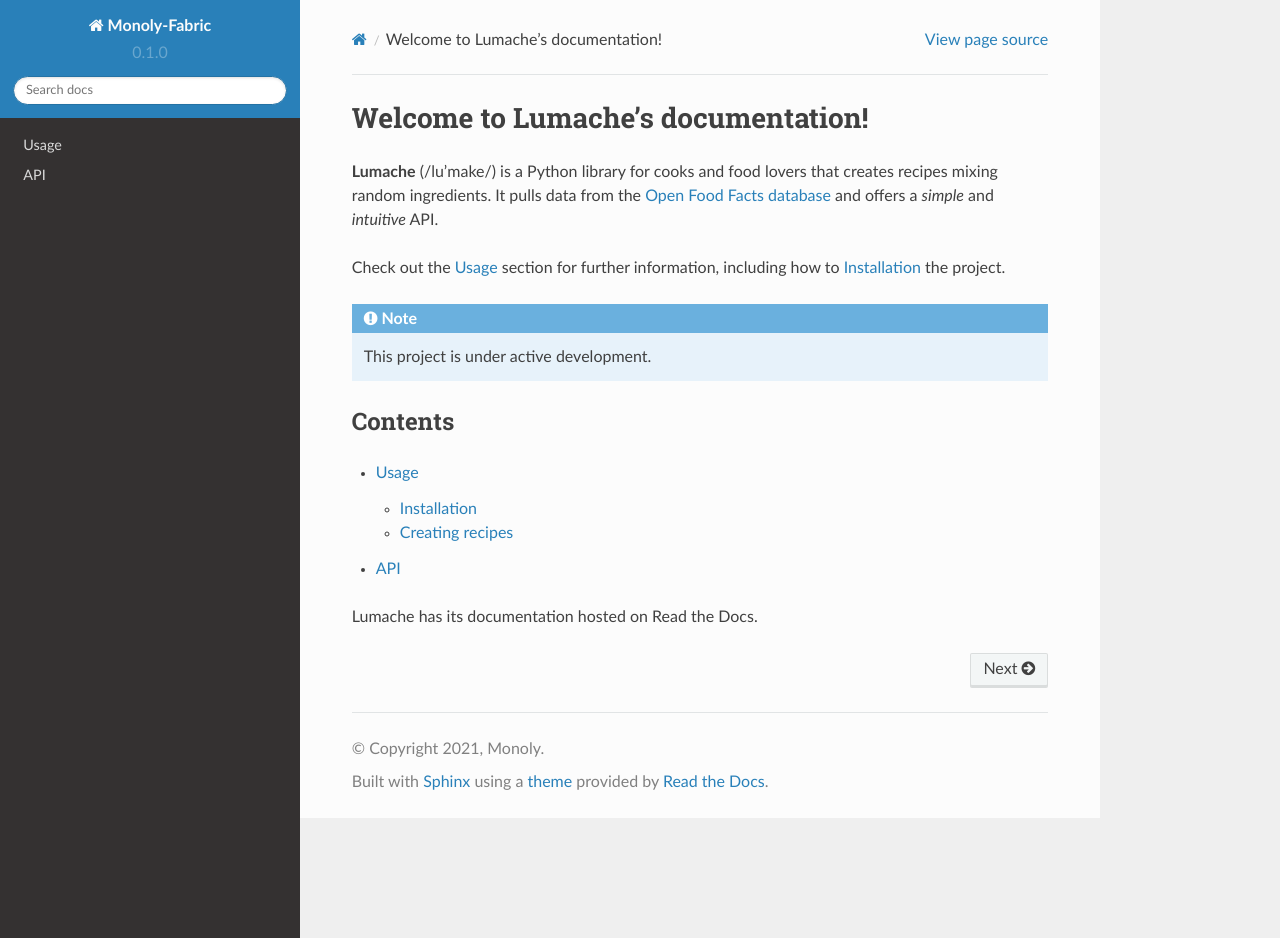
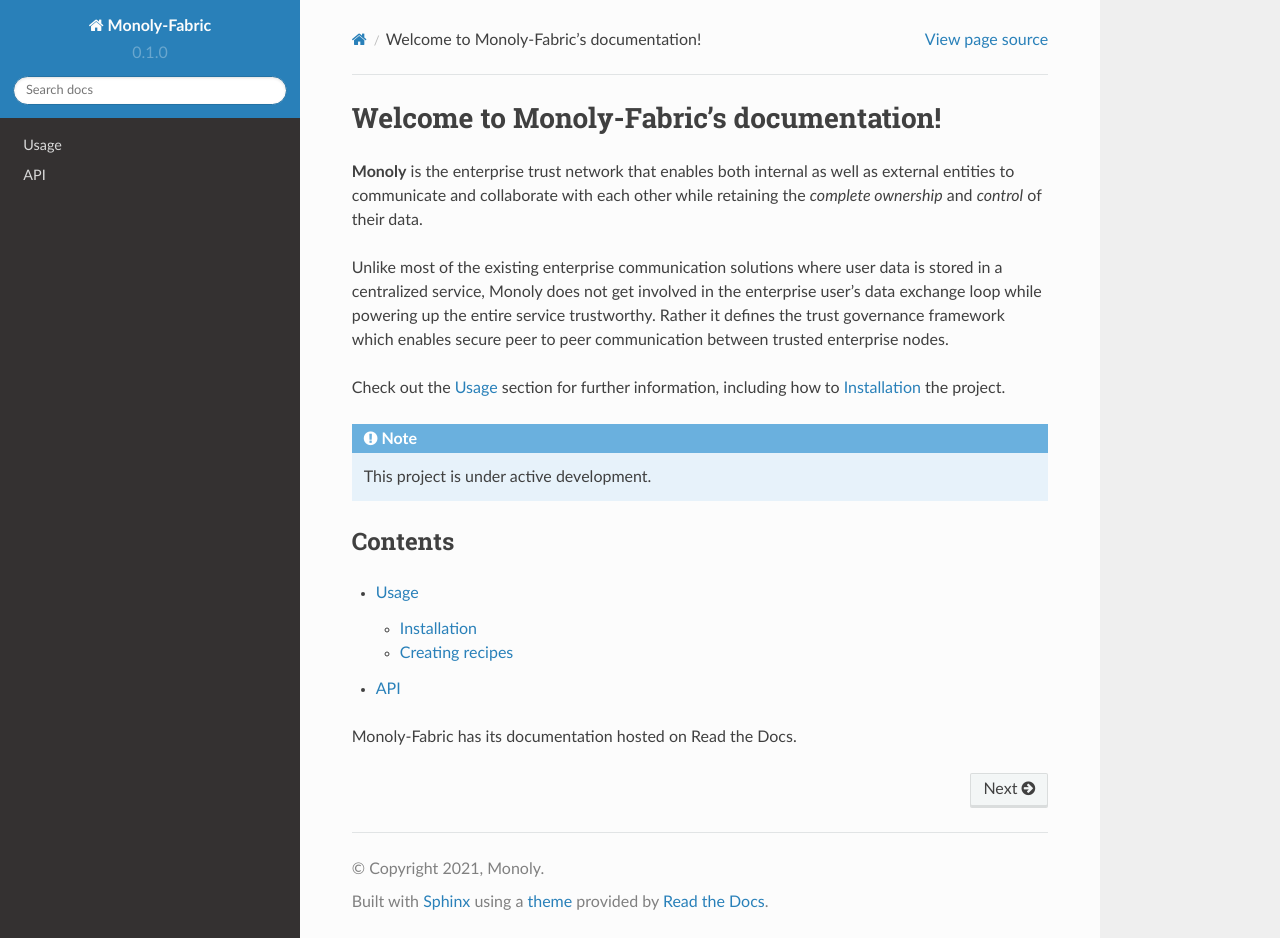
Before and after one commit to jun-test-1234/Monoly-Fabric, a Sphinx documentation site: the page built from docs/source/index.rst, in a window 1280 px wide and 938 px high. Built offline with Sphinx 7.4.7 and the Read the Docs theme 2.0.0, drawn with Linux system fonts in a browser that asks for light colours.

Commit message:
Update index.rst

```diff
--- a/docs/source/index.rst
+++ b/docs/source/index.rst
@@ -1,10 +1,12 @@
-Welcome to Lumache's documentation!
+Welcome to Monoly-Fabric's documentation!
 ===================================
 
-**Lumache** (/lu'make/) is a Python library for cooks and food lovers
-that creates recipes mixing random ingredients.
-It pulls data from the `Open Food Facts database <https://world.openfoodfacts.org/>`_
-and offers a *simple* and *intuitive* API.
+**Monoly** is the enterprise trust network that enables both internal as well as external entities
+to communicate and collaborate with each other while retaining the *complete ownership* and *control* of their data.
+
+Unlike most of the existing enterprise communication solutions where user data is stored in a centralized service,
+Monoly does not get involved in the enterprise user’s data exchange loop while powering up the entire service trustworthy.
+Rather it defines the trust governance framework which enables secure peer to peer communication between trusted enterprise nodes.
 
 Check out the :doc:`usage` section for further information, including
 how to :ref:`installation` the project.
@@ -21,4 +23,4 @@
    usage
    api
 
-Lumache has its documentation hosted on Read the Docs.
+Monoly-Fabric has its documentation hosted on Read the Docs.
```
